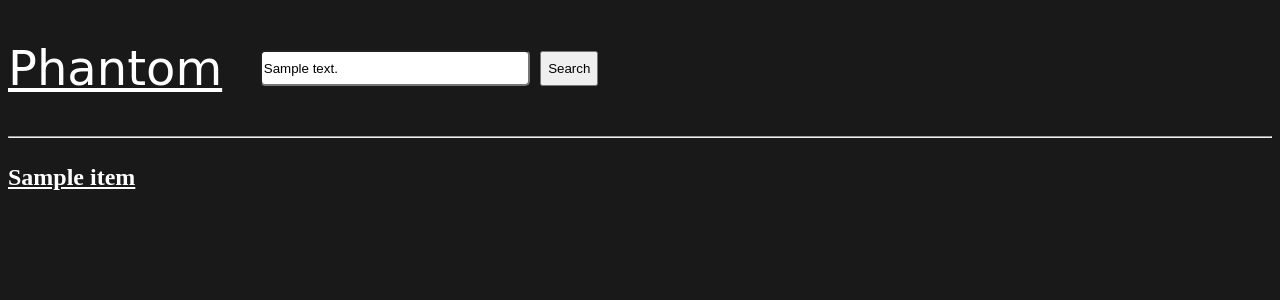
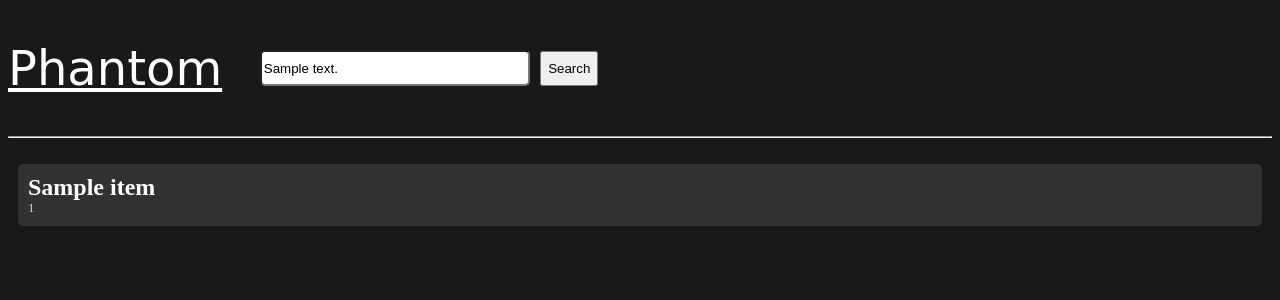
Before and after one commit to AnsahMohammad/Phantom, a Flask app: template templates/result.html in a window 1280 px wide. Shown: the top 300 px of the page. Run offline with Flask 3, Linux system fonts and the light colour scheme; the template is opened without the code that fills it: most values are stand-ins (such as "Sample title", 1, 10 or a date in 2020); parts of the project's set-up code (start-up, migrations or seed data) failed here and were passed over; some web fonts are replaced.

Commit message:
feat: UI updated

```diff
--- a/server.py
+++ b/server.py
@@ -25,10 +25,11 @@ parser = Parser()
 @app.route("/", methods=["GET"])
 def home():
     input_text = request.args.get("q", "")
+    result = ["www.google.com", 0, "Google"]
     if input_text:
         result = process_input(input_text)
         return render_template("result.html", result=result, input_text=input_text)
-    return render_template("home.html")
+    return render_template("home.html", result=result)
 
 
 def analytics(input_text):
--- a/templates/result.html
+++ b/templates/result.html
@@ -66,6 +66,27 @@
         color: white;
       }
 
+      .result a {
+        color: white;
+        text-decoration: none;
+      }
+
+      .result h2 {
+        margin: 0;
+      }
+
+      .result .url {
+        color: lightgrey;
+        font-size: 0.8rem;
+      }
+
+      .item {
+        margin: 10px;
+        padding: 10px;
+        border-radius: 5px;
+        background-color: rgb(50, 50, 50);
+      }
+
     </style>
   </head>
   <body>
@@ -80,11 +101,14 @@
     </div>
     <hr />
     <div class="result">
-        {% for item in result %}
+      {% for item in result %}
+        <div class="item">
           <a href="{{ item[0] }}">
             <h2>{{ item[2] }}</h2>
           </a>
-        {% endfor %}
+          <div class="url">{{ item[0] }}</div>
+        </div>
+      {% endfor %}
     </div>
   </body>
 </html>
```
